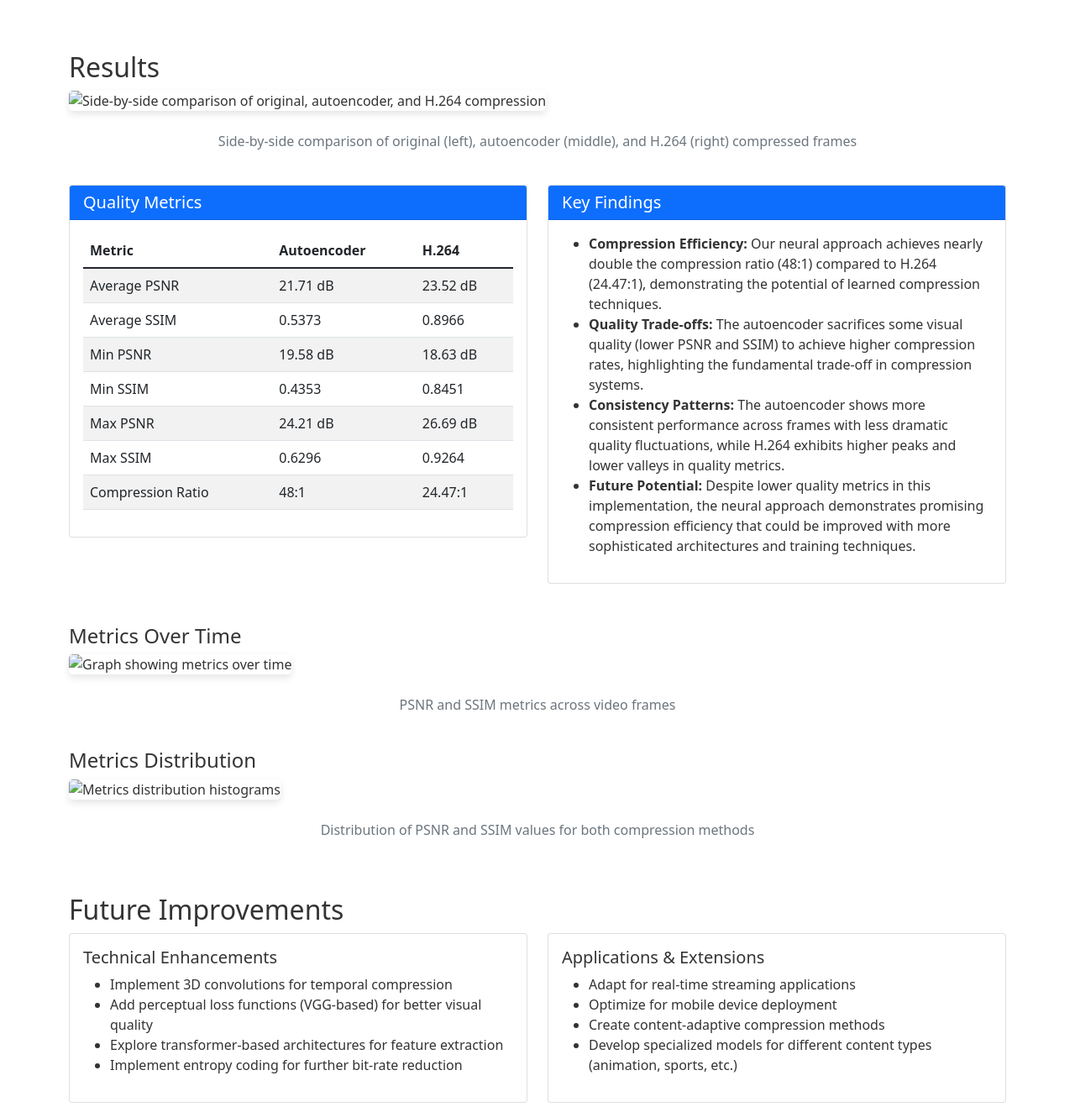
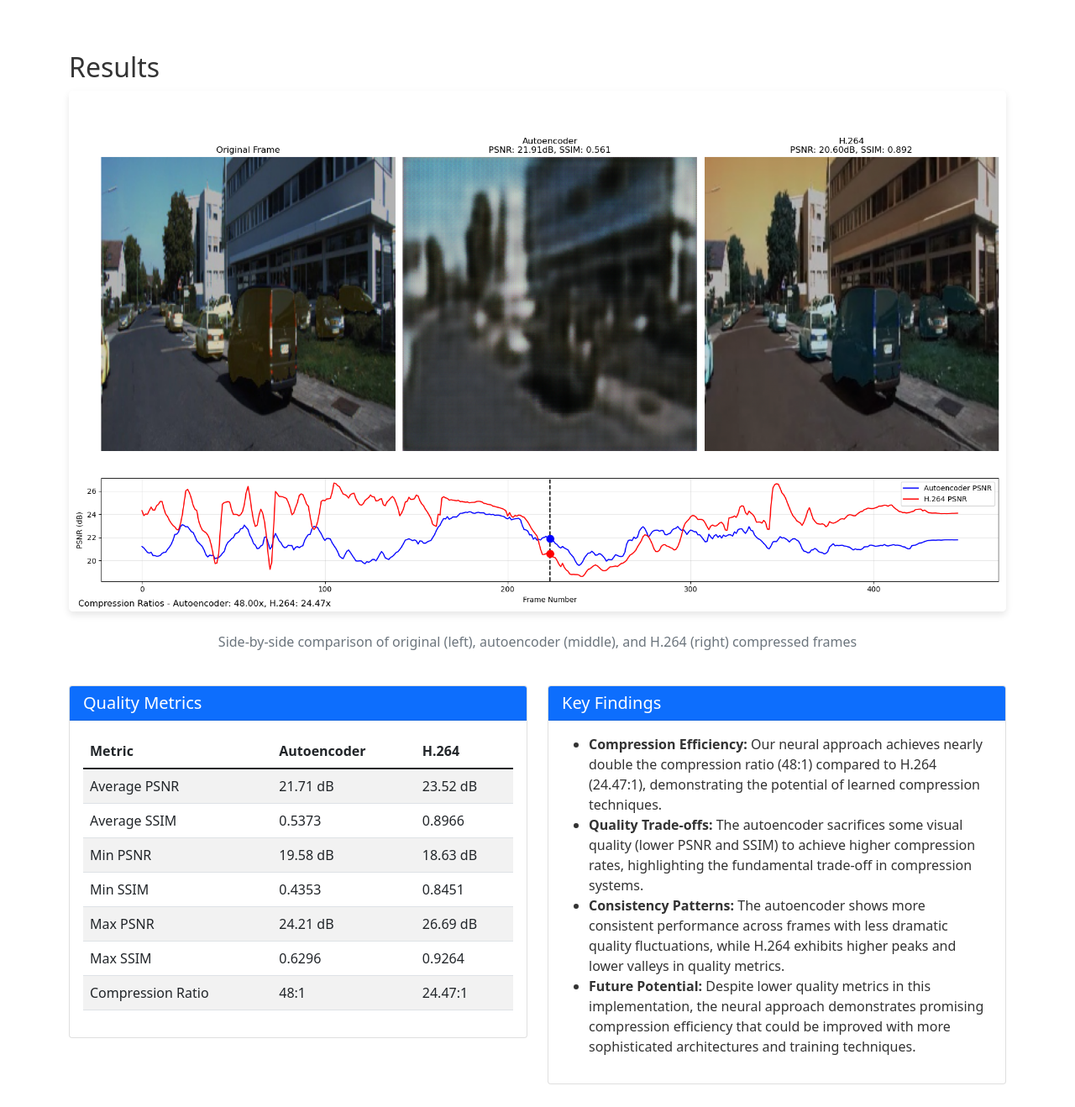
Before and after one commit to NiharP31/ML_ViC, a plain HTML site: page docs/index.html in a window 1280 px wide. Shown: the part 1855-3173 px from the top of the page at 84% size. Drawn offline with nearby package versions, Linux system fonts and the light colour scheme.

Commit message:
updated index.html

```diff
--- a/docs/index.html
+++ b/docs/index.html
@@ -196,7 +196,7 @@ visualizer.generate_summary_report()</code></pre>
 
             <div class="row">
                 <div class="col-md-12 mb-4">
-                    <img src="sample_frame_223.png" alt="Side-by-side comparison of original, autoencoder, and H.264 compression" class="results-img">
+                    <img src="../visualization_results/sample_frame_223.png" alt="Side-by-side comparison of original, autoencoder, and H.264 compression" class="results-img">
                     <p class="text-center text-muted">Side-by-side comparison of original (left), autoencoder (middle), and H.264 (right) compressed frames</p>
                 </div>
             </div>
@@ -278,12 +278,12 @@ visualizer.generate_summary_report()</code></pre>
             <div class="row mt-4">
                 <div class="col-md-12 mb-4">
                     <h4>Metrics Over Time</h4>
-                    <img src="metrics_over_time.png" alt="Graph showing metrics over time" class="results-img">
+                    <img src="../visualization_results/metrics_over_time.png" alt="Graph showing metrics over time" class="results-img">
                     <p class="text-center text-muted">PSNR and SSIM metrics across video frames</p>
                 </div>
                 <div class="col-md-12">
                     <h4>Metrics Distribution</h4>
-                    <img src="metrics_distribution.png" alt="Metrics distribution histograms" class="results-img">
+                    <img src="../visualization_results/metrics_distribution.png" alt="Metrics distribution histograms" class="results-img">
                     <p class="text-center text-muted">Distribution of PSNR and SSIM values for both compression methods</p>
                 </div>
             </div>
@@ -347,8 +347,8 @@ python results_visualization.py</code></pre>
         </section>
 
         <div class="footer">
-            <p>ML-Based Video Compression Project | Created by NiharP31</p>
-            <p><a href="https://github.com/NiharP31/ML_ViC">View on GitHub</a></p>
+            <p>ML-Based Video Compression Project | Created by [Your Name]</p>
+            <p><a href="https://github.com/yourusername/ml-video-compression">View on GitHub</a></p>
         </div>
     </div>
 
```
